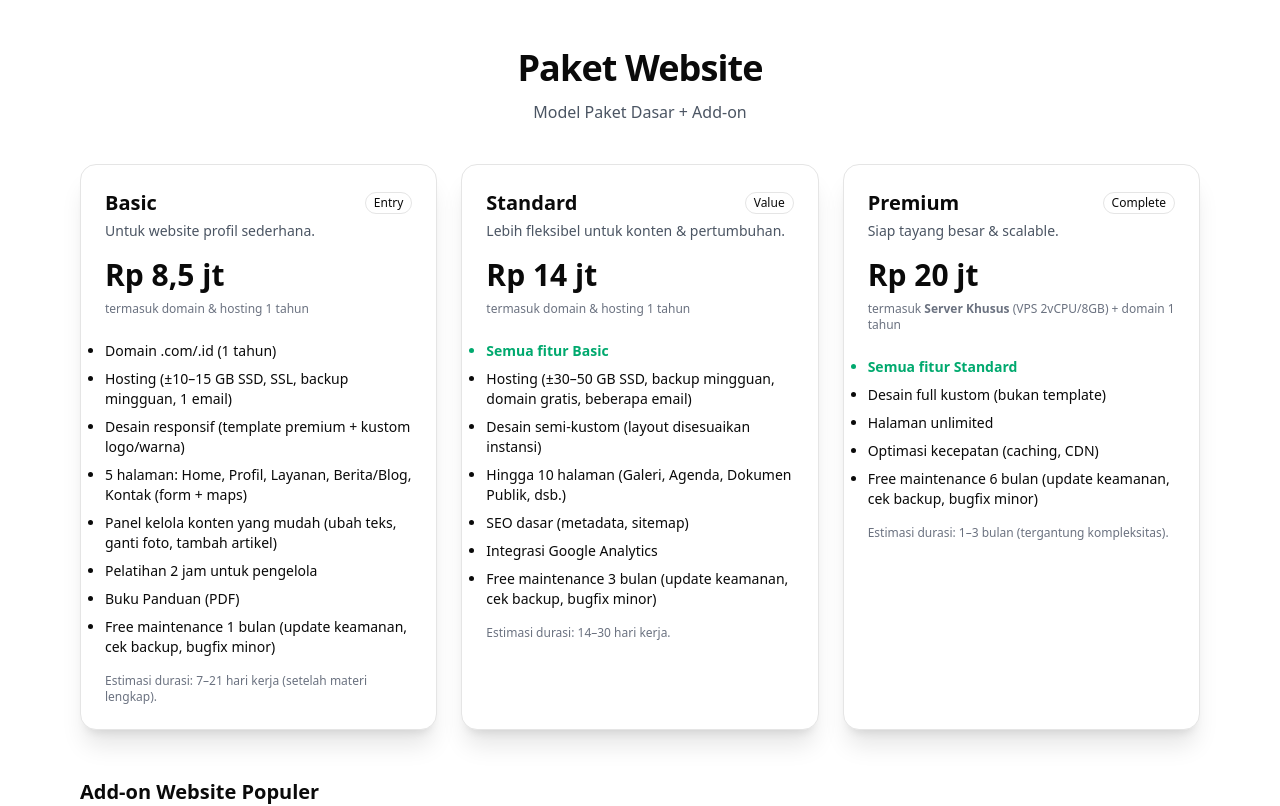
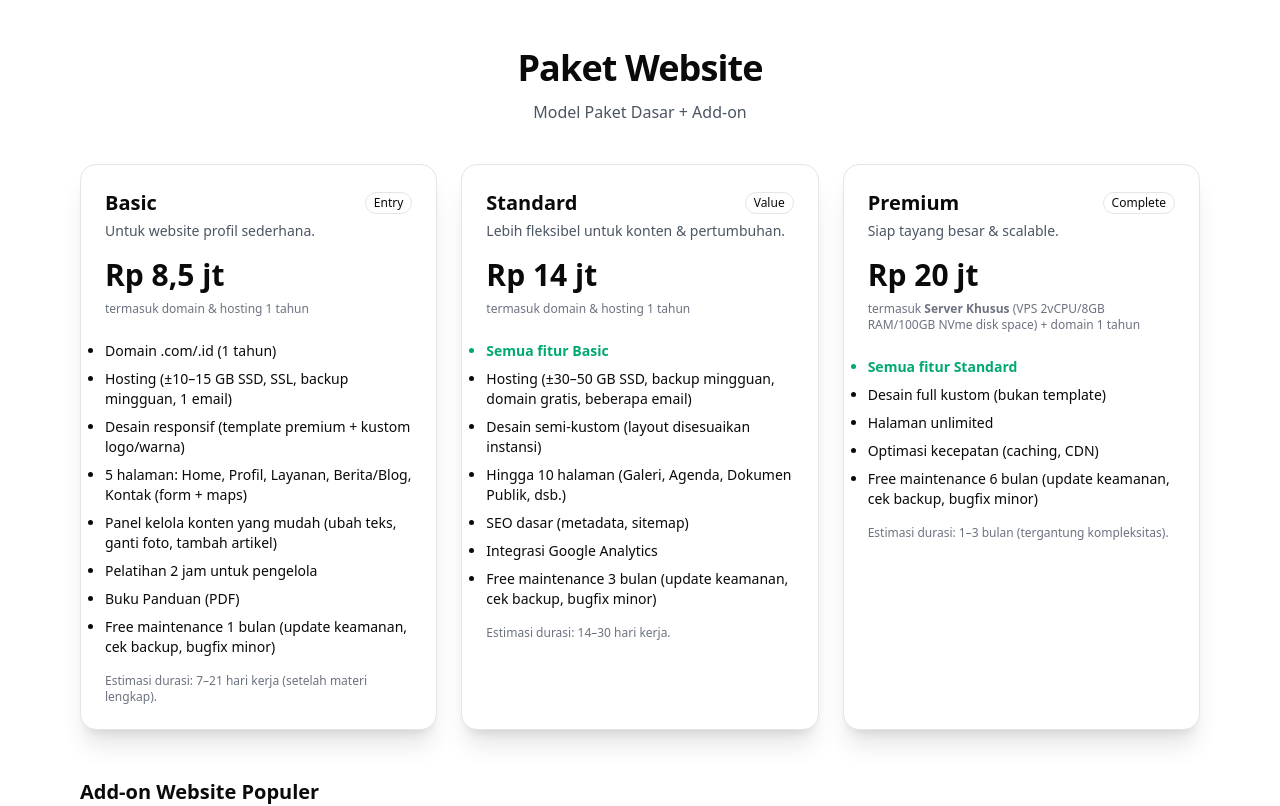
Before and after one commit to preposterous-cat/new-profile, a Next.js app: page /layanan-web in a window 1280 px wide. Shown: the top 806 px of the page. Built offline with nearby package versions, Linux system fonts and the light colour scheme; a web font is replaced by a local one.

Commit message:
add: disk space in premium

```diff
--- a/app/layanan-web/page.js
+++ b/app/layanan-web/page.js
@@ -83,7 +83,7 @@ export default function LayananWeb() {
                     <p className="mt-1 text-sm text-gray-600">Siap tayang besar & scalable.</p>
                     <div className="mt-4">
                         <div className="text-3xl font-bold mb-2">Rp 20 jt</div>
-                        <div className="text-xs text-gray-500">termasuk <b>Server Khusus</b> (VPS 2vCPU/8GB) + domain 1 tahun</div>
+                        <div className="text-xs text-gray-500">termasuk <b>Server Khusus</b> (VPS 2vCPU/8GB RAM/100GB NVme disk space) + domain 1 tahun</div>
                     </div>
                     <ul className="mt-6 space-y-2 text-sm list-disc">
                         <li className="font-bold text-success">Semua fitur Standard</li>
```
